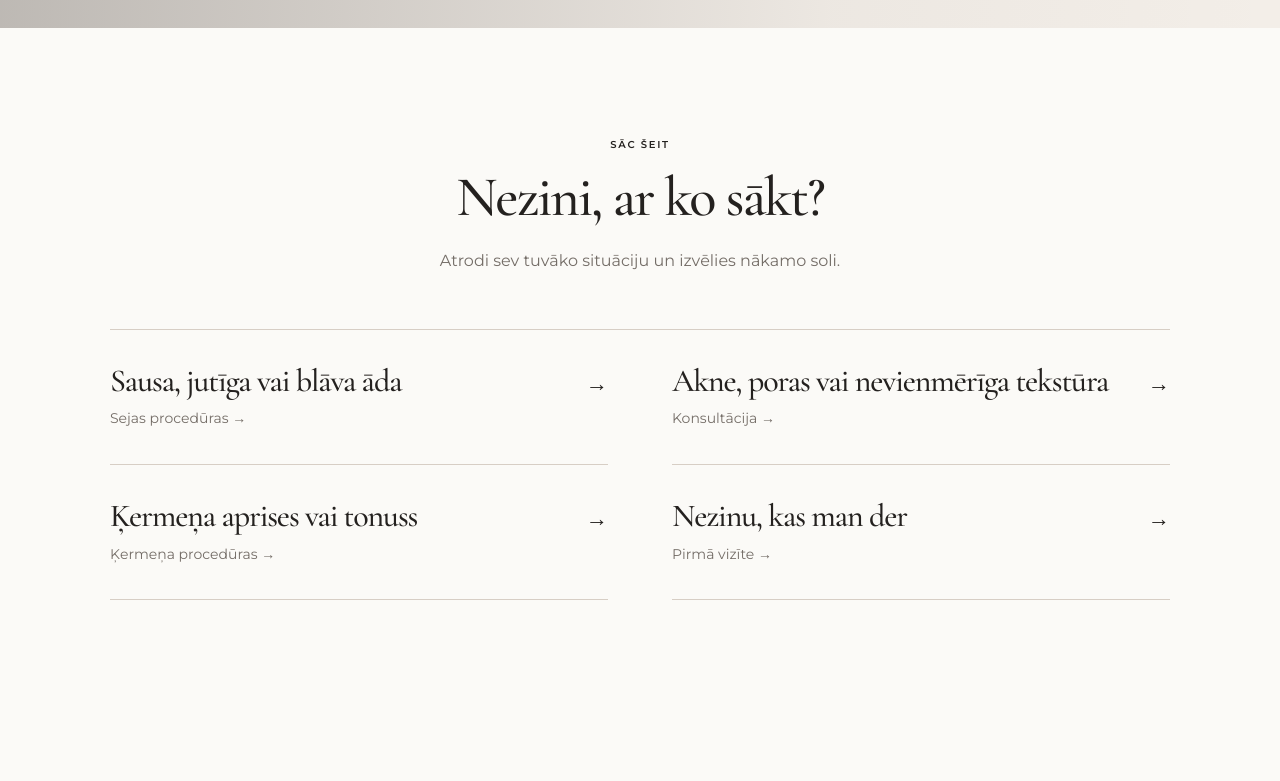
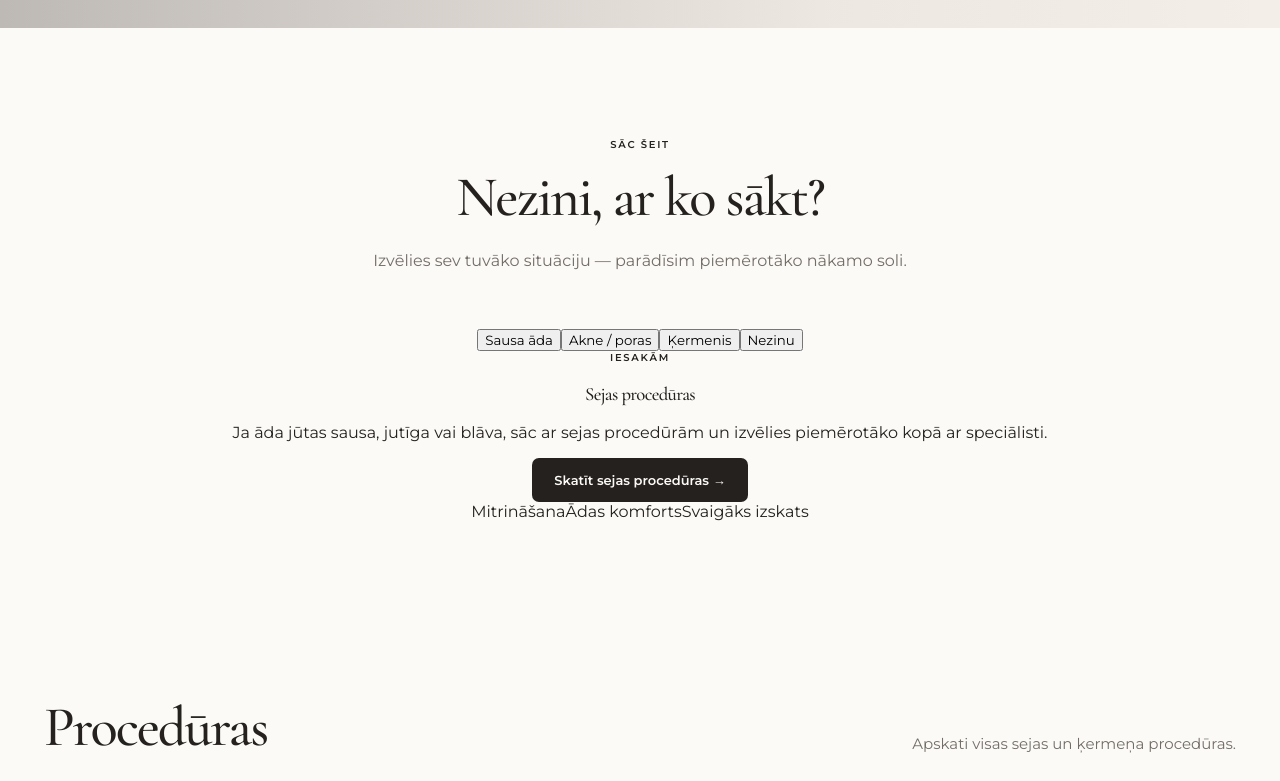
Before and after one commit to davisl24/skin-sculpt, a Next.js app: page / in a window 1280 px wide. Shown: the part 650-1431 px from the top of the page. Built offline with nearby package versions, Linux system fonts and the light colour scheme.

Commit message:
Implement interactive guidance variant A

```diff
--- a/app/page.js
+++ b/app/page.js
@@ -8,11 +8,50 @@ const services=[
   ["Ķermeņa procedūras","#contact"],
   ["Endosfēras terapija","/endosfera"]
 ];
-export default function Home(){const [reviewProgress,setReviewProgress]=useState(0);const [proofProgress,setProofProgress]=useState(0);const track=(e,setter)=>{const el=e.currentTarget;const max=el.scrollWidth-el.clientWidth;setter(max>0?el.scrollLeft/max:0)};return <main>
+
+const guideOptions=[
+  {
+    key:"dry",
+    tab:"Sausa āda",
+    title:"Sejas procedūras",
+    text:"Ja āda jūtas sausa, jutīga vai blāva, sāc ar sejas procedūrām un izvēlies piemērotāko kopā ar speciālisti.",
+    cta:"Skatīt sejas procedūras",
+    href:"#proceduras",
+    benefits:["Mitrināšana","Ādas komforts","Svaigāks izskats"]
+  },
+  {
+    key:"acne",
+    tab:"Akne / poras",
+    title:"Sāc ar konsultāciju",
+    text:"Ja satrauc akne, poras vai nevienmērīga tekstūra, vispirms izvērtē ādas stāvokli un tikai tad izvēlies procedūru.",
+    cta:"Pieteikt konsultāciju",
+    href:"#first-visit",
+    benefits:["Ādas izvērtēšana","Piemērots virziens","Skaidrs nākamais solis"]
+  },
+  {
+    key:"body",
+    tab:"Ķermenis",
+    title:"Ķermeņa procedūras",
+    text:"Ja mērķis ir ķermeņa aprises, tonuss vai labsajūta, apskati ķermeņa procedūras un Endosfēras terapiju.",
+    cta:"Skatīt ķermeņa procedūras",
+    href:"/endosfera",
+    benefits:["Aprises","Tonuss","Labsajūta"]
+  },
+  {
+    key:"unsure",
+    tab:"Nezinu",
+    title:"Pirmā vizīte",
+    text:"Ja vēl nezini, ko izvēlēties, sāc ar pirmo vizīti — speciāliste palīdzēs saprast vajadzības un piemērotāko nākamo soli.",
+    cta:"Pieteikt pirmo vizīti",
+    href:"#first-visit",
+    benefits:["Konsultācija","Individuāla pieeja","Mazāk minēšanas"]
+  }
+];
+export default function Home(){const [reviewProgress,setReviewProgress]=useState(0);const [proofProgress,setProofProgress]=useState(0);const [activeGuide,setActiveGuide]=useState("dry");const guide=guideOptions.find(x=>x.key===activeGuide)||guideOptions[0];const track=(e,setter)=>{const el=e.currentTarget;const max=el.scrollWidth-el.clientWidth;setter(max>0?el.scrollLeft/max:0)};return <main>
 <header className="nav"><a className="brand" href="/">S&S</a><nav><a href="#proceduras">Procedūras</a><a href="#par">Par mums</a><a href="#specialistes">Speciālistes</a><a href="#atsauksmes">Atsauksmes</a></nav><a className="button small" href={BOOK}>Pieteikt vizīti</a><button className="menuButton" aria-label="Atvērt izvēlni"><span/><span/></button></header>
 <section className="clinicHero"><div className="clinicHeroImage"/><div className="clinicHeroShade"/><div className="clinicHeroInner"><p className="eyebrow">ESTĒTISKĀS KOSMETOLOĢIJAS CENTRS · TUKUMS</p><h1>Rūpes par ādu</h1><p>Mūsdienīgas sejas un ķermeņa procedūras ādas kvalitātei, figūrai un labsajūtai.</p><a className="button heroButton" href={BOOK}>Pieteikt vizīti</a></div></section>
 
-<section className="decisionHelper"><div className="decisionInner"><p className="eyebrow">SĀC ŠEIT</p><h2>Nezini, ar ko sākt?</h2><p className="decisionIntro">Atrodi sev tuvāko situāciju un izvēlies nākamo soli.</p><div className="decisionList decisionScenarios"><a href="#proceduras"><div><strong>Sausa, jutīga vai blāva āda</strong><small>Sejas procedūras →</small></div><b>→</b></a><a href="#first-visit"><div><strong>Akne, poras vai nevienmērīga tekstūra</strong><small>Konsultācija →</small></div><b>→</b></a><a href="/endosfera"><div><strong>Ķermeņa aprises vai tonuss</strong><small>Ķermeņa procedūras →</small></div><b>→</b></a><a href="#first-visit"><div><strong>Nezinu, kas man der</strong><small>Pirmā vizīte →</small></div><b>→</b></a></div></div></section>
+<section className="decisionHelper decisionTabs"><div className="decisionInner"><p className="eyebrow">SĀC ŠEIT</p><h2>Nezini, ar ko sākt?</h2><p className="decisionIntro">Izvēlies sev tuvāko situāciju — parādīsim piemērotāko nākamo soli.</p><div className="guideTabs" role="tablist" aria-label="Izvēlies situāciju">{guideOptions.map(item=><button key={item.key} className={activeGuide===item.key?"active":""} onClick={()=>setActiveGuide(item.key)} role="tab" aria-selected={activeGuide===item.key}>{item.tab}</button>)}</div><article className="guideResult"><div className="guideCopy"><p className="eyebrow">IESAKĀM</p><h3>{guide.title}</h3><p>{guide.text}</p><a className="button guideButton" href={guide.href}>{guide.cta} →</a></div><div className="guideVisual" aria-hidden="true"></div><div className="guideBenefits">{guide.benefits.map(item=><span key={item}>{item}</span>)}</div></article></div></section>
 
 <section className="v2Section proceduresV21" id="proceduras"><div className="sectionHead"><div><h2>Procedūras</h2></div><p>Apskati visas sejas un ķermeņa procedūras.</p></div><div className="serviceTiles">{services.map(([title,href])=><a className="serviceTile" href={href} key={title}><div className="serviceTileShade"/><div className="serviceTileLabel"><h3>{title}</h3><span>→</span></div></a>)}</div></section>
 
```
